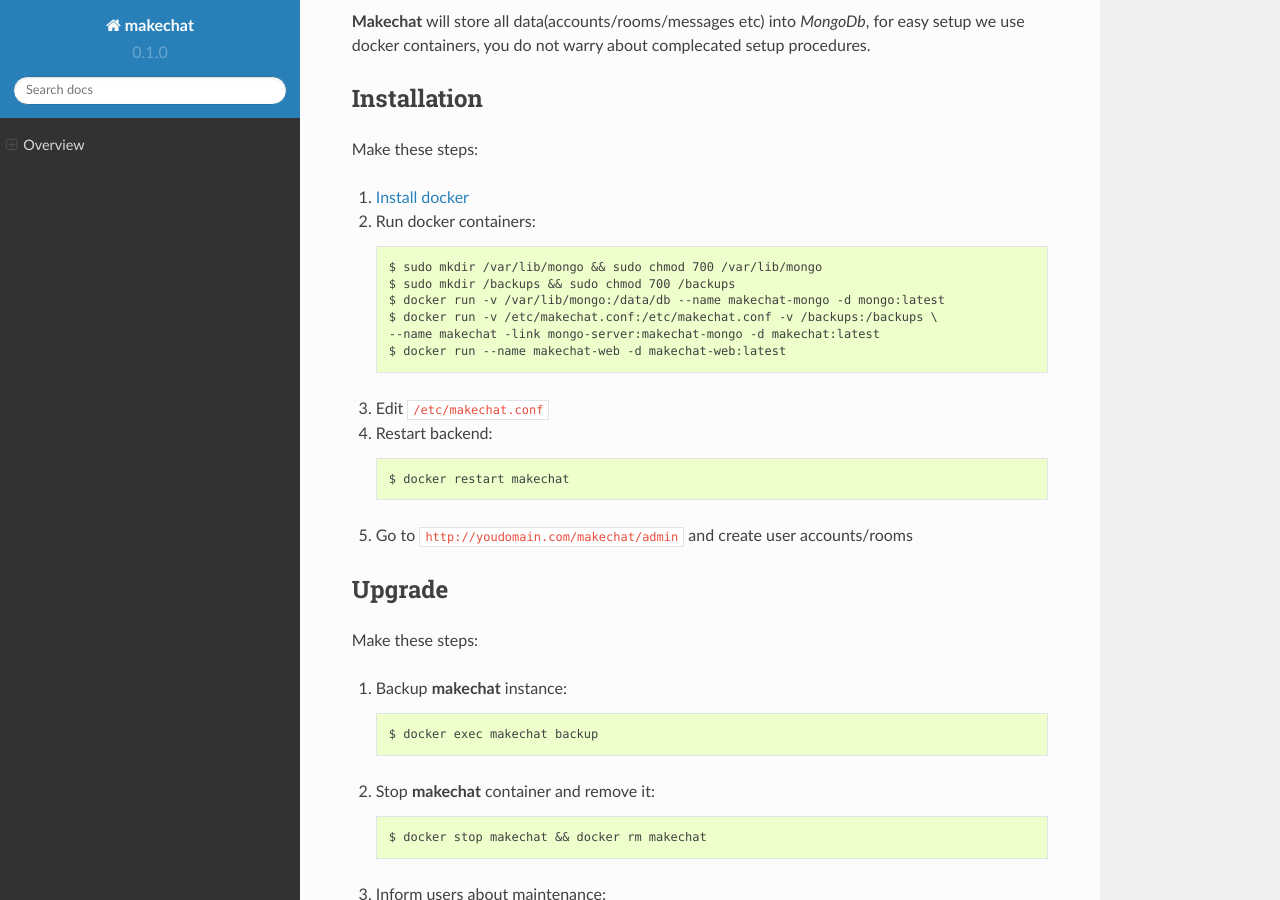
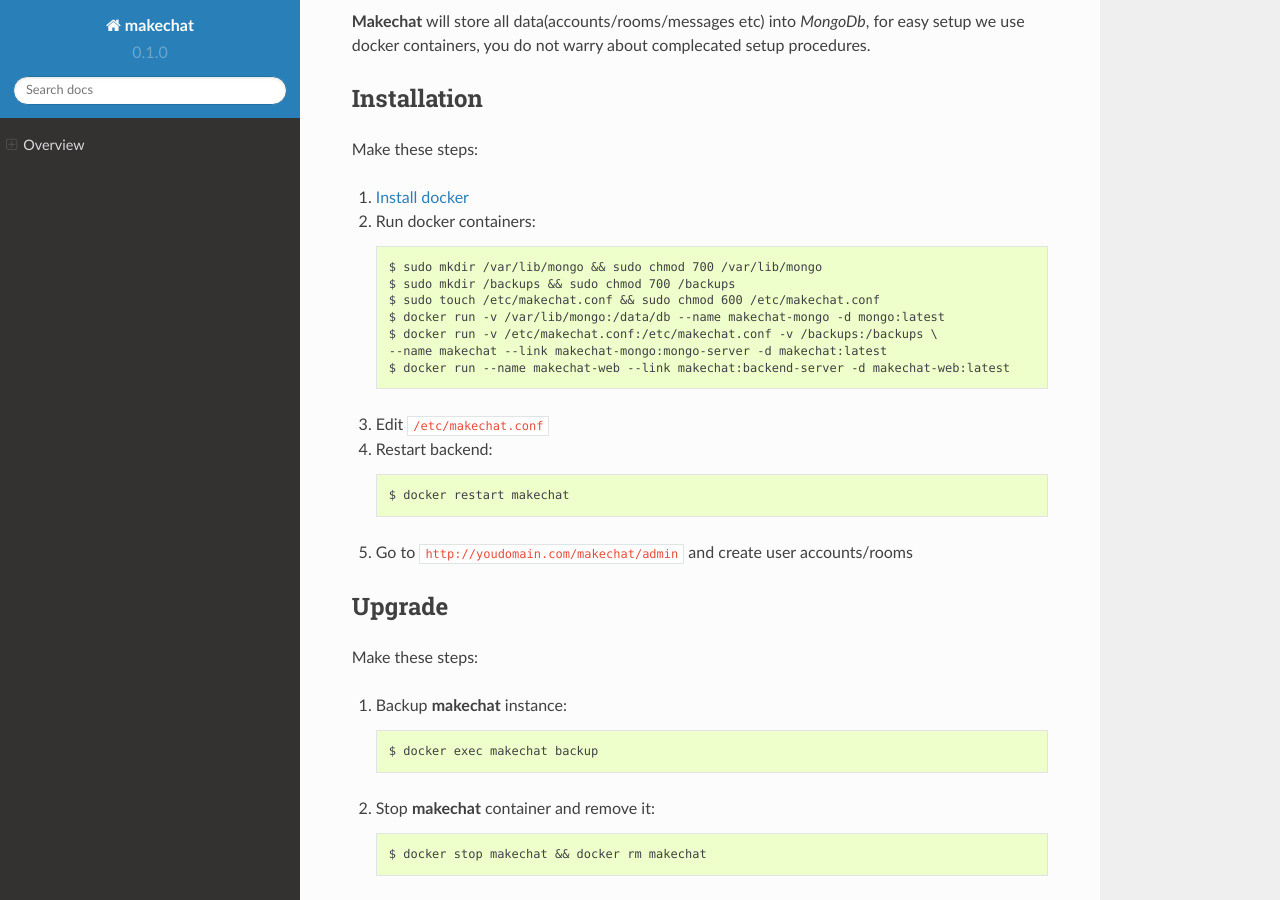
Before and after one commit to AndrewBurdyug/makechat, a Sphinx documentation site: the page built from docs/index.rst, in a window 1280 px wide and 900 px high, scrolled down 674 px. Built offline with Sphinx 7.4.7 and the Read the Docs theme 2.0.0, drawn with Linux system fonts in a browser that asks for light colours.

Commit message:
Fix: documentation

```diff
--- a/docs/index.rst
+++ b/docs/index.rst
@@ -40,10 +40,11 @@
 
     $ sudo mkdir /var/lib/mongo && sudo chmod 700 /var/lib/mongo
     $ sudo mkdir /backups && sudo chmod 700 /backups
+    $ sudo touch /etc/makechat.conf && sudo chmod 600 /etc/makechat.conf
     $ docker run -v /var/lib/mongo:/data/db --name makechat-mongo -d mongo:latest
     $ docker run -v /etc/makechat.conf:/etc/makechat.conf -v /backups:/backups \
-    --name makechat -link mongo-server:makechat-mongo -d makechat:latest
-    $ docker run --name makechat-web -d makechat-web:latest
+    --name makechat --link makechat-mongo:mongo-server -d makechat:latest
+    $ docker run --name makechat-web --link makechat:backend-server -d makechat-web:latest
 
 #. Edit ``/etc/makechat.conf``
 #. Restart backend::
```
